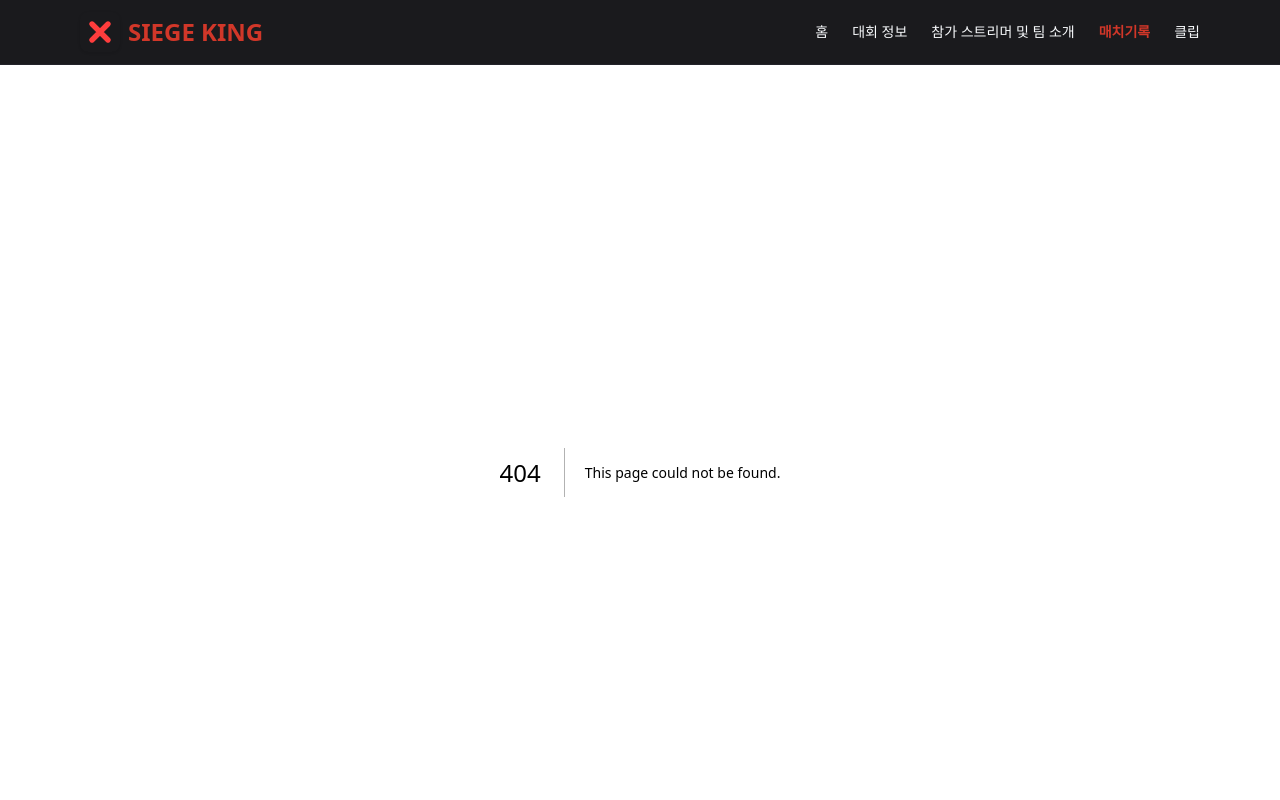
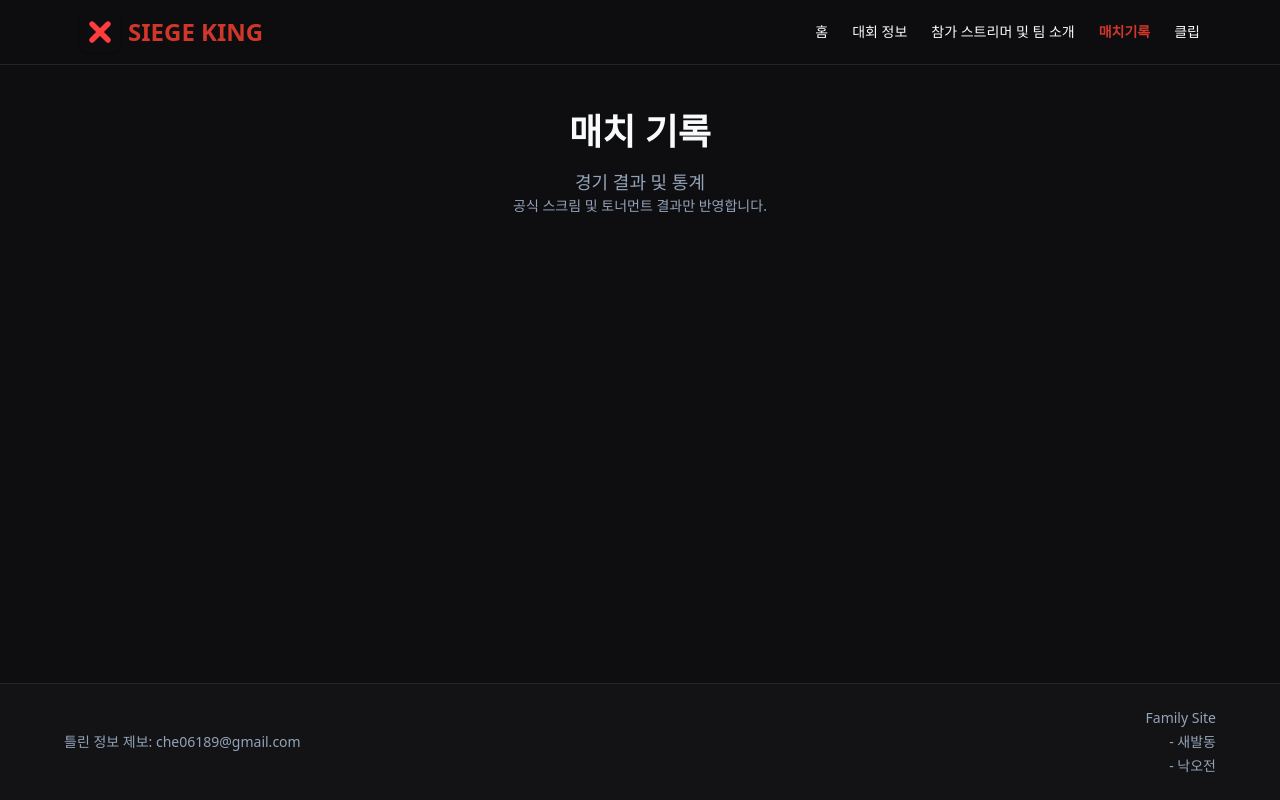
Before and after one commit to k-redstone/siege_king, a Next.js app: page /match-records in a window 1280 px wide. Before the commit this address had no page. Shown: the top 800 px of the page. Built offline with nearby package versions, Linux system fonts and the light colour scheme.

Commit message:
feat: 필수 페이지 기본 레이아웃 작업

```diff
--- /dev/null
+++ b/src/app/clips/page.tsx
@@ -0,0 +1,9 @@
+export default function ClipsPage() {
+  return (
+    <div className="bg-background text-foreground py-10">
+      <div className="mx-auto max-w-6xl px-4">
+        <h1>곧 업데이트될 페이지입니다.</h1>
+      </div>
+    </div>
+  )
+}
--- /dev/null
+++ b/src/app/match-records/page.tsx
@@ -0,0 +1,16 @@
+export default function MatchRecordsPage() {
+  return (
+    <div className="bg-background text-foreground py-10">
+      <div className="mx-auto max-w-6xl px-4">
+        {/* Header */}
+        <div className="mb-12 text-center">
+          <h1 className="mb-4 text-3xl font-bold md:text-4xl">매치 기록</h1>
+          <p className="text-muted-foreground text-lg">경기 결과 및 통계</p>
+          <p className="text-muted-foreground text-sm">
+            공식 스크림 및 토너먼트 결과만 반영합니다.
+          </p>
+        </div>
+      </div>
+    </div>
+  )
+}
--- /dev/null
+++ b/src/app/teams/page.tsx
@@ -0,0 +1,14 @@
+export default function TeamsPage() {
+  return (
+    <div className="bg-background text-foreground py-10">
+      <div className="mx-auto max-w-6xl px-4">
+        {/* Header */}
+        <div className="mb-12 text-center">
+          <h1 className="mb-4 text-3xl font-bold md:text-4xl">
+            참가 스트리머 및 팀 소개
+          </h1>
+        </div>
+      </div>
+    </div>
+  )
+}
--- a/src/constants/navigation.ts
+++ b/src/constants/navigation.ts
@@ -1,7 +1,7 @@
 export const NAVIGATION_MENU_ITEMS = [
   { href: '/', label: '홈' },
   { href: '/info', label: '대회 정보' },
-  { href: '/streamers-teams', label: '참가 스트리머 및 팀 소개' },
+  { href: '/teams', label: '참가 스트리머 및 팀 소개' },
   { href: '/match-records', label: '매치기록' },
   { href: '/clips', label: '클립' },
 ] as const
```
